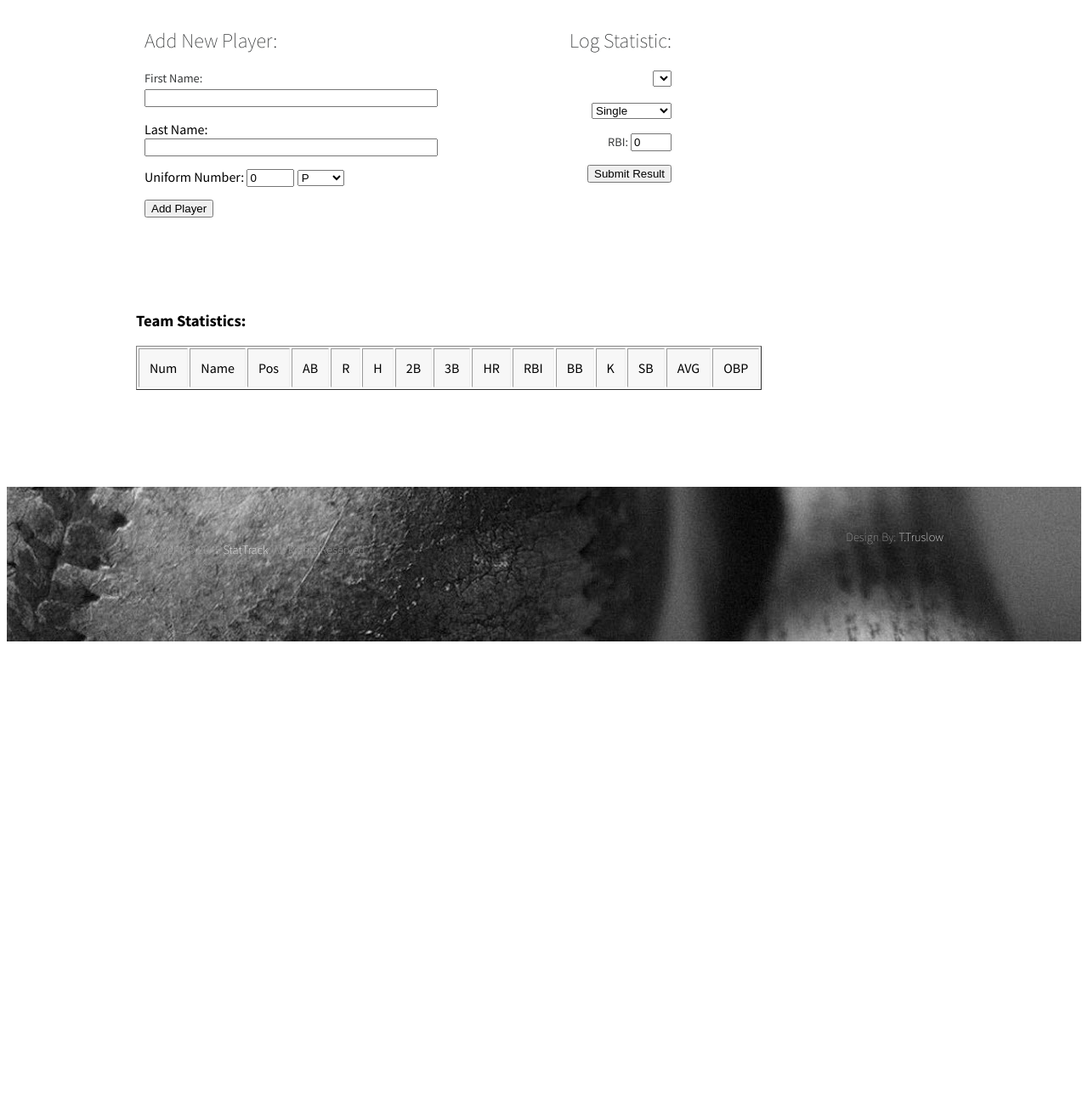
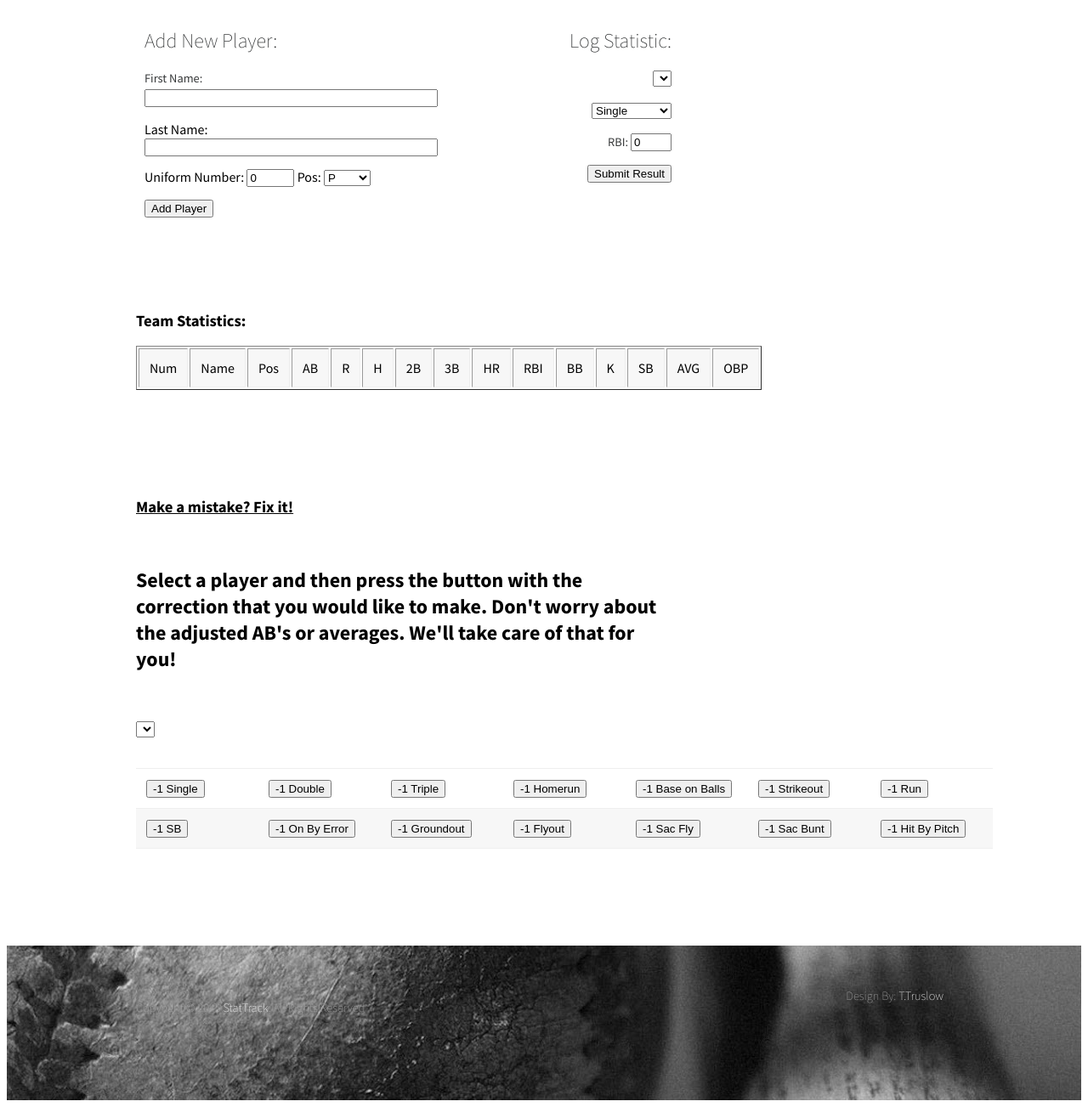
Before and after one commit to ttruslow/350SqlProject, a Flask app: page /myTeam in a window 1280 px wide. Shown: the part 338-1641 px from the top of the page at 85% size. Before the commit the page ends 1093 px from the top, so only its background shows below. Run offline with Flask 2, Linux system fonts and the light colour scheme; data that the repository does not hold is empty; parts of the project's set-up code (start-up, migrations or seed data) failed here and were passed over; some libraries are stand-ins or nearby versions.

Commit message:
Changed some layout items; added ability to correct changes to stats

```diff
--- a/server.py
+++ b/server.py
@@ -234,7 +234,7 @@ def teamPage():
                 cur.execute("update players set hits = hits + 1 where playerid = %s;", (playerchosen,))
                 cur.execute("update players set homeruns = homeruns + 1 where playerid = %s;", (playerchosen,))
                 cur.execute("update players set runs = runs + 1 where playerid = %s;", (playerchosen,))
-                if rbis == 0:
+                if rbis == '0':
                     cur.execute("update players set rbi = rbi + 1 where playerid = %s;", (playerchosen,))
                 else:
                     cur.execute("update players set rbi = rbi + %s where playerid = %s;", (rbis, playerchosen))
@@ -280,11 +280,156 @@ def teamPage():
             if result == 'runscored':
                 cur.execute("update players set runs = runs + 1 where playerid = %s;", (playerchosen,))
 
+        if request.form['submit'] == '-1 Single':
+            playerchosen = request.form['player']
+            print("playerchosen: %s", (playerchosen,))
+            cur.execute("select singles from players where playerid = %s;", (playerchosen,))
+            temp = cur.fetchone()
+            print("Temp: %s", (temp,))
+            if temp[0] > 0:
+                cur.execute("update players set pa = pa - 1 where playerid = %s;", (playerchosen,))
+                cur.execute("update players set ab = ab - 1 where playerid = %s;", (playerchosen,))
+                cur.execute("update players set hits = hits - 1 where playerid = %s;", (playerchosen,))
+                cur.execute("update players set singles = singles - 1 where playerid = %s;", (playerchosen,))
+
+        if request.form['submit'] == '-1 Double':
+            playerchosen = request.form['player']
+            print("playerchosen: %s", (playerchosen,))
+            cur.execute("select doubles from players where playerid = %s;", (playerchosen,))
+            temp = cur.fetchone()
+            print("Temp: %s", (temp,))
+            if temp[0] > 0:
+                cur.execute("update players set pa = pa - 1 where playerid = %s;", (playerchosen,))
+                cur.execute("update players set ab = ab - 1 where playerid = %s;", (playerchosen,))
+                cur.execute("update players set hits = hits - 1 where playerid = %s;", (playerchosen,))
+                cur.execute("update players set doubles = doubles - 1 where playerid = %s;", (playerchosen,))
+
+        if request.form['submit'] == '-1 Triple':
+            playerchosen = request.form['player']
+            print("playerchosen: %s", (playerchosen,))
+            cur.execute("select triples from players where playerid = %s;", (playerchosen,))
+            temp = cur.fetchone()
+            print("Temp: %s", (temp,))
+            if temp[0] > 0:
+                cur.execute("update players set pa = pa - 1 where playerid = %s;", (playerchosen,))
+                cur.execute("update players set ab = ab - 1 where playerid = %s;", (playerchosen,))
+                cur.execute("update players set hits = hits - 1 where playerid = %s;", (playerchosen,))
+                cur.execute("update players set triples = triples - 1 where playerid = %s;", (playerchosen,))
+
+        if request.form['submit'] == '-1 Homerun':
+            playerchosen = request.form['player']
+            print("playerchosen: %s", (playerchosen,))
+            cur.execute("select homeruns from players where playerid = %s;", (playerchosen,))
+            temp = cur.fetchone()
+            print("Temp: %s", (temp,))
+            if temp[0] > 0:
+                cur.execute("update players set pa = pa - 1 where playerid = %s;", (playerchosen,))
+                cur.execute("update players set ab = ab - 1 where playerid = %s;", (playerchosen,))
+                cur.execute("update players set hits = hits - 1 where playerid = %s;", (playerchosen,))
+                cur.execute("update players set homeruns = homeruns - 1 where playerid = %s;", (playerchosen,))
+
+        if request.form['submit'] == '-1 Base on Balls':
+            playerchosen = request.form['player']
+            print("playerchosen: %s", (playerchosen,))
+            cur.execute("select walks from players where playerid = %s;", (playerchosen,))
+            temp = cur.fetchone()
+            print("Temp: %s", (temp,))
+            if temp[0] > 0:
+                cur.execute("update players set pa = pa - 1 where playerid = %s;", (playerchosen,))
+                cur.execute("update players set walks = walks - 1 where playerid = %s;", (playerchosen,))
+
+        if request.form['submit'] == '-1 Strikeout':
+            playerchosen = request.form['player']
+            print("playerchosen: %s", (playerchosen,))
+            cur.execute("select strikeouts from players where playerid = %s;", (playerchosen,))
+            temp = cur.fetchone()
+            print("Temp: %s", (temp,))
+            if temp[0] > 0:
+                cur.execute("update players set pa = pa - 1 where playerid = %s;", (playerchosen,))
+                cur.execute("update players set ab = ab - 1 where playerid = %s;", (playerchosen,))
+                cur.execute("update players set strikeouts = strikeouts - 1 where playerid = %s;", (playerchosen,))
+
+        if request.form['submit'] == '-1 Run':
+            playerchosen = request.form['player']
+            print("playerchosen: %s", (playerchosen,))
+            cur.execute("select runs from players where playerid = %s;", (playerchosen,))
+            temp = cur.fetchone()
+            print("Temp: %s", (temp,))
+            if temp[0] > 0:
+                cur.execute("update players set runs = runs - 1 where playerid = %s;", (playerchosen,))
+
+        if request.form['submit'] == '-1 SB':
+            playerchosen = request.form['player']
+            print("playerchosen: %s", (playerchosen,))
+            cur.execute("select stolenbases from players where playerid = %s;", (playerchosen,))
+            temp = cur.fetchone()
+            print("Temp: %s", (temp,))
+            if temp[0] > 0:
+                cur.execute("update players set stolenbases = stolenbases - 1 where playerid = %s;", (playerchosen,))
+
+        if request.form['submit'] == '-1 On by Error':
+            playerchosen = request.form['player']
+            print("playerchosen: %s", (playerchosen,))
+            cur.execute("select onbyerror from players where playerid = %s;", (playerchosen,))
+            temp = cur.fetchone()
+            print("Temp: %s", (temp,))
+            if temp[0] > 0:
+                cur.execute("update players set pa = pa - 1 where playerid = %s;", (playerchosen,))
+                cur.execute("update players set ab = ab - 1 where playerid = %s;", (playerchosen,))
+                cur.execute("update players set onbyerror = onbyerror - 1 where playerid = %s;", (playerchosen,))
+
+        if request.form['submit'] == '-1 Groundout':
+            playerchosen = request.form['player']
+            print("playerchosen: %s", (playerchosen,))
+            cur.execute("select groundouts from players where playerid = %s;", (playerchosen,))
+            temp = cur.fetchone()
+            print("Temp: %s", (temp,))
+            if temp[0] > 0:
+                cur.execute("update players set pa = pa - 1 where playerid = %s;", (playerchosen,))
+                cur.execute("update players set ab = ab - 1 where playerid = %s;", (playerchosen,))
+                cur.execute("update players set groundouts = groundouts - 1 where playerid = %s;", (playerchosen,))
+
+        if request.form['submit'] == '-1 Flyout':
+            playerchosen = request.form['player']
+            print("playerchosen: %s", (playerchosen,))
+            cur.execute("select flyouts from players where playerid = %s;", (playerchosen,))
+            temp = cur.fetchone()
+            print("Temp: %s", (temp,))
+            if temp[0] > 0:
+                cur.execute("update players set pa = pa - 1 where playerid = %s;", (playerchosen,))
+                cur.execute("update players set ab = ab - 1 where playerid = %s;", (playerchosen,))
+                cur.execute("update players set flyouts = flyouts - 1 where playerid = %s;", (playerchosen,))
+
+        if request.form['submit'] == '-1 Sac Fly':
+            playerchosen = request.form['player']
+            print("playerchosen: %s", (playerchosen,))
+            cur.execute("select pa from players where playerid = %s;", (playerchosen,))
+            temp = cur.fetchone()
+            print("Temp: %s", (temp,))
+            if temp[0] > 0:
+                cur.execute("update players set pa = pa - 1 where playerid = %s;", (playerchosen,))
+
+        if request.form['submit'] == '-1 Sac Bunt':
+            playerchosen = request.form['player']
+            print("playerchosen: %s", (playerchosen,))
+
+        if request.form['submit'] == '-1 Hit By Pitch':
+            playerchosen = request.form['player']
+            print("playerchosen: %s", (playerchosen,))
+            cur.execute("select pa from players where playerid = %s;", (playerchosen,))
+            temp = cur.fetchone()
+            print("Temp: %s", (temp,))
+            if temp[0] > 0:
+                cur.execute("update players set pa = pa - 1 where playerid = %s;", (playerchosen,))
+
     else:
         print("Request method is GET")
 
+
+    #cur.execute("select firstname, lastname, number, position, playerid, hits, doubles, triples, homeruns, rbi, walks, runs, stolenbases, ab, strikeouts, hitbypitch, onbyerror, pa from players where team = %s;", (team,))
+
+
     conn.commit()
-    #cur.execute("select firstname, lastname, number, position, playerid, hits, doubles, triples, homeruns, rbi, walks, runs, stolenbases, ab, strikeouts, hitbypitch, onbyerror, pa from players where team = %s;", (team,))
     cur.execute("select players.firstname, players.lastname, players.number, players.position, players.playerid, players.hits, players.doubles, players.triples, players.homeruns, players.rbi, players.walks, players.runs, players.stolenbases, players.ab, players.strikeouts, players.hitbypitch, players.onbyerror, players.pa, teams.teamname from players JOIN teams on players.team = teams.teamname AND players.team = %s;", (team,))
     playerList = cur.fetchall();
 
--- a/statTrack.sql
+++ b/statTrack.sql
@@ -11,6 +11,7 @@ CREATE TABLE teams (
   PRIMARY KEY  (teamname)
 ) ;
 
+CREATE extension pgcrypto;
 CREATE ROLE tracker with login;
 ALTER USER "tracker" WITH PASSWORD 'baseball';
 GRANT select, insert, usage ON teams to tracker;
--- a/templates/myTeam.html
+++ b/templates/myTeam.html
@@ -35,7 +35,7 @@
 
 
             <label for="number">Uniform Number: </label><input type="number" name="number" id="number" min="0" max="99" step="1" value ="0"/>
-            <select name = "position">
+            <label for="number">Pos: </label><select name = "position">
               <option value="P">P</option>
               <option value="C">C</option>
               <option value="1B">1B</option>
@@ -131,6 +131,50 @@
 	    </table>
     </section>
 
+    <style>
+    .buttons {
+      width: 160%;
+      table-layout: fixed;
+      border-collapse: collapse;
+      }
+    .buttons button {
+      width: 100%;
+    }
+    </style>
+    <hr class="cleanit">
+      <section>
+        <h1><u>Make a mistake? Fix it!</u></h1>
+        <br>
+        <h2>Select a player and then press the button with the correction that you would like to make. Don't worry about the adjusted AB's or averages. We'll take care of that for you! </h2>
+        <br><table class="buttons">
+          <tr><form method="post" action="/myTeam">
+            <p><select name="player">
+              {% for player in playerList %}
+              <option name="player" value="{{player[4]}}" >#{{player[2]}}   {{player[0]}} {{player[1]}} </option>
+              {% endfor %}
+            </select>
+            </p>
+          </tr><br>
+          <tr>
+            <td><input type="submit" name="submit" value="-1 Single"></td>
+            <td><input type="submit" name="submit" value="-1 Double"></td>
+            <td><input type="submit" name="submit" value="-1 Triple"></td>
+            <td><input type="submit" name="submit" value="-1 Homerun"></td>
+            <td><input type="submit" name="submit" value="-1 Base on Balls"></td>
+            <td><input type="submit" name="submit" value="-1 Strikeout"></td>
+            <td><input type="submit" name="submit" value="-1 Run"></td></tr>
+            <tr><td><input type="submit" name="submit" value="-1 SB"></td>
+            <td><input type="submit" name="submit" value="-1 On By Error"></td>
+            <td><input type="submit" name="submit" value="-1 Groundout"></td>
+            <td><input type="submit" name="submit" value="-1 Flyout"></td>
+            <td><input type="submit" name="submit" value="-1 Sac Fly"></td>
+            <td><input type="submit" name="submit" value="-1 Sac Bunt"></td>
+            <td><input type="submit" name="submit" value="-1 Hit By Pitch"></td>
+          </tr></form>
+        </table>
+
+      </section>
+
   </hr>
 
 
```
Also changed, not shown: templates/about.html (+7 -23 lines), templates/index.html (+5 -19 lines).
